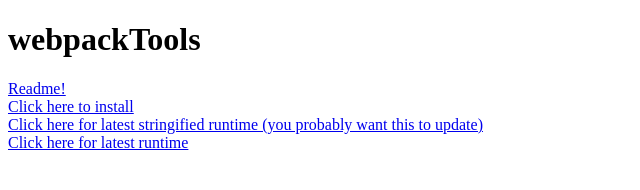
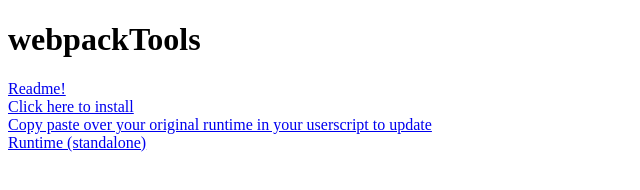
Before and after one commit to moonlight-mod/webpackTools, a website: page dist/index.html in a window 1280 px wide. Shown: the whole page, without its empty margins (0-640 px from the left). Drawn offline with Linux system fonts and the light colour scheme.

Commit message:
Update naming of tampermonkey snippet, and include variable declaration to make copy pasting easier

```diff
--- a/build/build.js
+++ b/build/build.js
@@ -25,5 +25,5 @@ const templateStr = await fs.promises.readFile("userscriptTemplate.js", { encodi
 const runtimeStr = JSON.stringify(runtimeWithSourceUrl);
 
 fs.promises.writeFile("dist/webpackTools.user.js", templateStr.replace('"{{ REPLACE_ME RUNTIME }}"', runtimeStr));
-fs.promises.writeFile("dist/webpackTools.runtime.json", runtimeStr);
 fs.promises.writeFile("dist/webpackTools.runtime.js", userscriptBuildResult.outputFiles[0].text);
+fs.promises.writeFile("dist/webpackTools.tampermonkey-runtime.js", "const runtime = " + runtimeStr + ";\n");
--- a/dist/index.html
+++ b/dist/index.html
@@ -9,7 +9,8 @@
     <h1>webpackTools</h1>
     <div><a href="https://github.com/moonlight-mod/webpackTools">Readme!</a></div>
     <div><a href="webpackTools.user.js">Click here to install</a></div>
-    <div><a href="webpackTools.runtime.json">Click here for latest stringified runtime (you probably want this to update)</a></div>
-    <div><a href="webpackTools.runtime.js">Click here for latest runtime</a></div>
+    <div><a href="webpackTools.tampermonkey-runtime.js">Copy paste over your original runtime in your userscript to update</a></div>
+
+    <div><a href="webpackTools.runtime.js">Runtime (standalone)</a></div>
 </body>
 </html>
```
Also changed, not shown: 1 other file.
